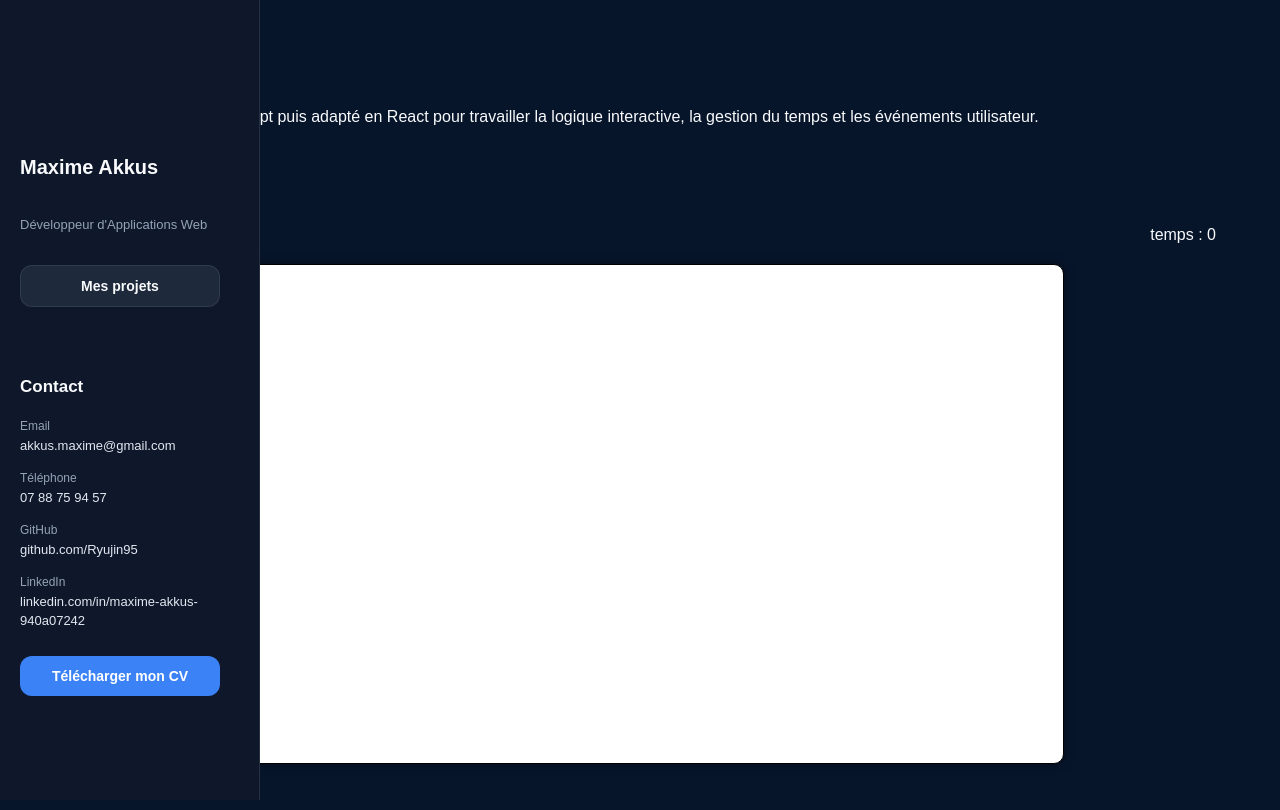
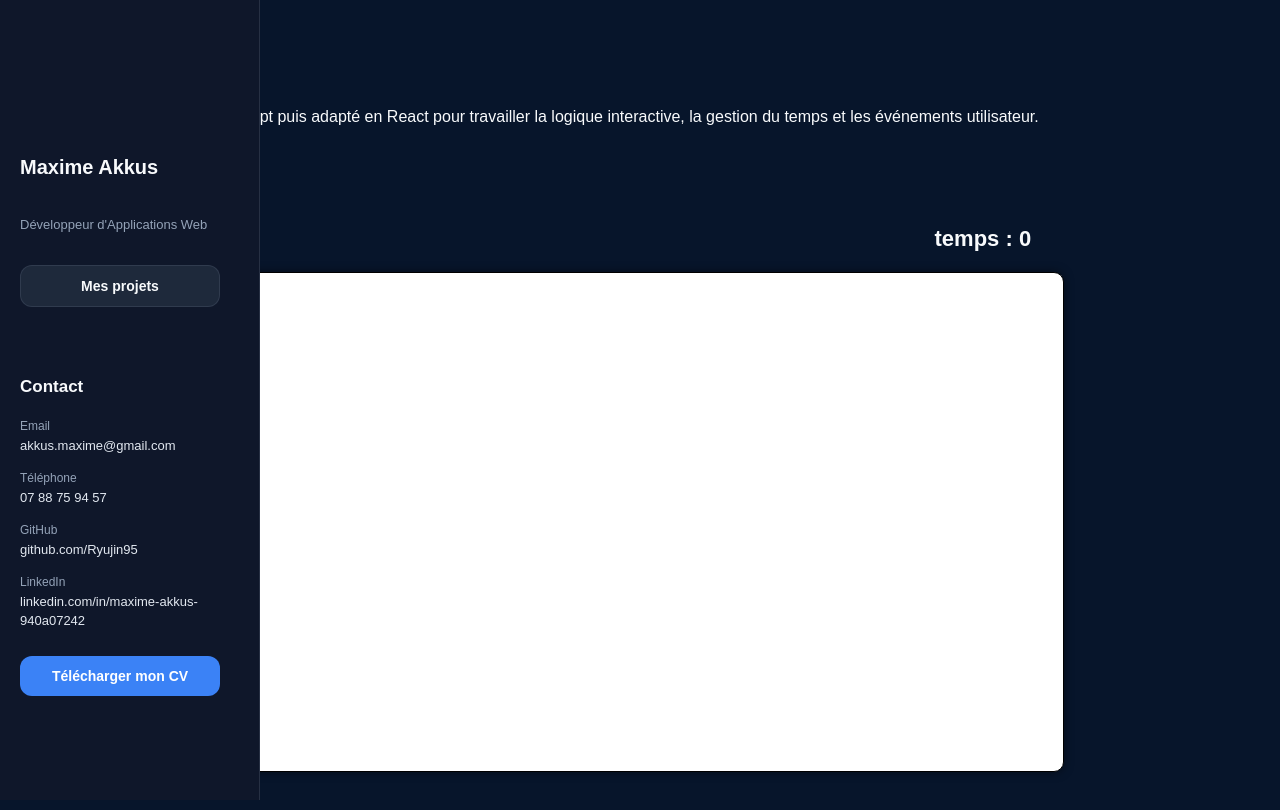
Before and after one commit to Ryujin95/portfolio, a React app: page /mini-jeu-1 in a window 1280 px wide. Shown: the top 810 px of the page. Built offline with nearby package versions, Linux system fonts and the light colour scheme; the HTML template or start-up script is replaced by a standard one.

Commit message:
init: portfolio project + runner game with fixed collision system

```diff
--- a/src/css/MiniJeu1.css
+++ b/src/css/MiniJeu1.css
@@ -3,9 +3,22 @@
 }
 .game_info{
     display:flex;
-    justify-content: space-between;
     margin-bottom: 20px;
+    gap: 780px;
 }
+
+.score {
+    font-size: 22px;
+    font-weight: 700;
+    color: #f8fafc;
+}
+
+.time {
+    font-size: 22px;
+    font-weight: 700;
+    color: #f8fafc;
+}
+
 .container{
     width: 1000px;
     height: 500px;
--- a/src/css/MiniJeu2.css
+++ b/src/css/MiniJeu2.css
@@ -28,6 +28,12 @@
 
 .stop_but:hover {
   background: #dc2626;
+}
+
+.runner-info {
+    display:flex;
+    margin-bottom: 20px;
+    gap: 780px;
 }
 
 .runner-score {
--- a/src/pages/MiniJeu2.jsx
+++ b/src/pages/MiniJeu2.jsx
@@ -301,10 +301,10 @@ export default function MiniJeu2() {
             stop
           </button>
         </div>
-
+      <div className="runner-info">
         <div className="runner-score">Score : {score}</div>
         <div className="runner-time">Temps : {time}s</div>
-
+      </div>
         <div className="runner-game">
           <div
             id="player"
```
